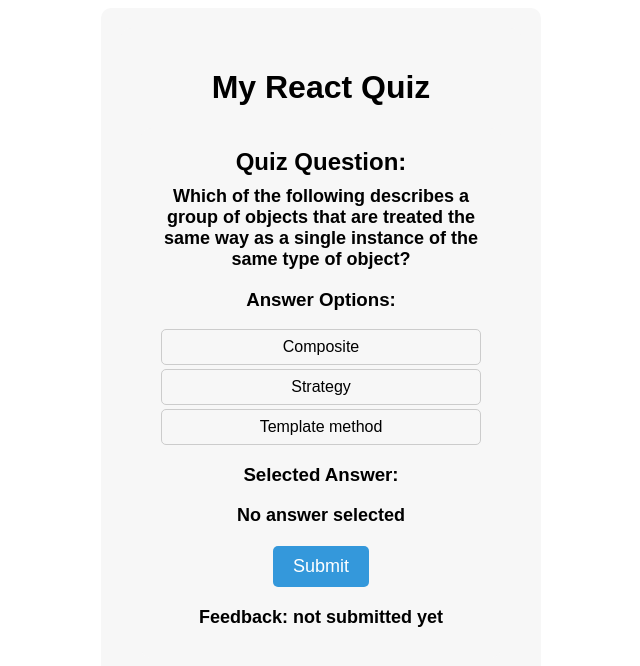
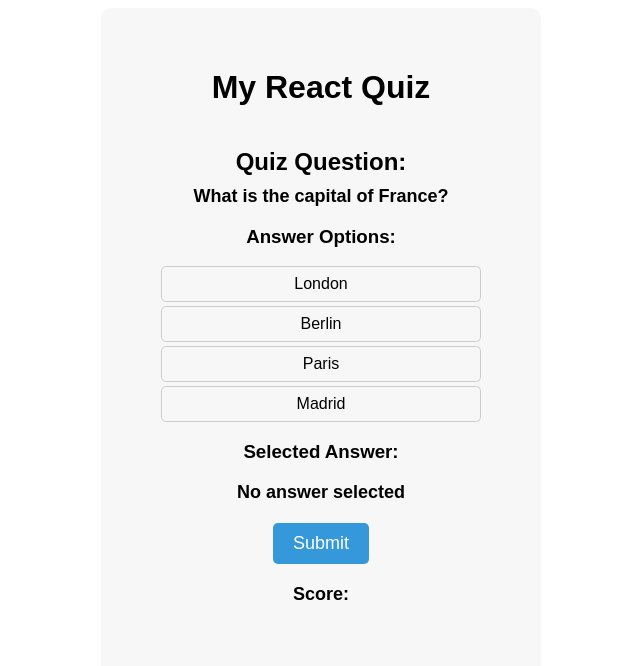
Before and after one commit to SitongShang1958/f23-rec09, a React (Create React App) app: page / in a window 1280 px wide. Shown: the top 666 px of the page, without its empty margins (319-959 px from the left). Built offline with nearby package versions, Linux system fonts and the light colour scheme; the HTML template or start-up script is replaced by a standard one.

Commit message:
add starter code

```diff
--- a/src/Quiz.css
+++ b/src/Quiz.css
@@ -1,10 +1,7 @@
-/* Task 2 */
+/* Task 2:
+Enhance User Experience by adding visual highlights to selected answers
+Hint: You can use the className attribute for highlighting*/
 .selected {
-  background-color: lightblue; /* Highlight the background color */
-  color: white; /* Change text color for visibility */
-  font-weight: bold; /* Apply bold font weight */
-  border: 2px solid darkblue; /* Add a border */
-  border-radius: 5px;
   cursor: pointer; /* Change cursor on hover for interactivity */
 }
 
--- a/src/Quiz.tsx
+++ b/src/Quiz.tsx
@@ -1,5 +1,4 @@
 import React, { Component } from 'react';
-import quizData from './data/quizData.ts';
 import './Quiz.css';
 
 interface QuizProps {}
@@ -8,7 +7,6 @@ interface QuizState {
     question: string;
     options: string[];
     selectedAnswer: string | null;
-    feedback: string; // task3
 }
 
 class Quiz extends Component<QuizProps, QuizState> {
@@ -18,7 +16,6 @@ class Quiz extends Component<QuizProps, QuizState> {
             question: 'What is the capital of France?',
             options: ['London', 'Berlin', 'Paris', 'Madrid'],
             selectedAnswer: null,
-            feedback: 'not submitted yet', //task3
         };
     }
 
@@ -26,33 +23,16 @@ class Quiz extends Component<QuizProps, QuizState> {
         this.setState({ selectedAnswer: option });
     }
 
-    // Task 1
+    // Task 1: Load quiz data from quizData.ts and set it in the component state
     loadQuizData = () => {
-        // Load quiz data from quizData.ts and update the state
-        const loadedData = quizData; // Use the imported quizData here
-        // Extract the first question and options
-        const firstQuestion = loadedData[0];
-        this.setState({
-            question: firstQuestion.question,
-            options: firstQuestion.options,
-        });
+        // Fetch quiz data from quizData.ts and update the state
+        // Hint: You can use this.setState() to update the question and options
     }
 
     // Task 3: Manage User Interaction and Scoring
     recordUserChoice = () => {
-        const { selectedAnswer, question } = this.state;
-        const correctAnswer = quizData.find((q) => q.question === question)?.correctAnswer;
-
-        if (selectedAnswer === correctAnswer) {
-            // If the selected answer is correct, update the score
-            this.setState({
-                feedback: 'Correct'
-            });
-        } else {
-            this.setState({
-                feedback: 'Incorrect'
-            });
-        }
+        // Implement code to record the user's choice and update the score
+        // Hint: Compare the selected answer with the correct answer and update the score
     }
 
     componentDidMount() {
@@ -62,7 +42,7 @@ class Quiz extends Component<QuizProps, QuizState> {
 
 
     render() {
-        const { question, options, selectedAnswer, feedback } = this.state;
+        const { question, options, selectedAnswer } = this.state;
 
         return (
         <div>
@@ -86,7 +66,7 @@ class Quiz extends Component<QuizProps, QuizState> {
             <p>{selectedAnswer || 'No answer selected'}</p>
 
             <button onClick={this.recordUserChoice}>Submit</button> {/* Add this button */}
-            <p>Feedback: {feedback}</p>
+            <p>Score: {/*add the score value to show correct/wrong*/}</p>
         </div>
         );
     }
```
